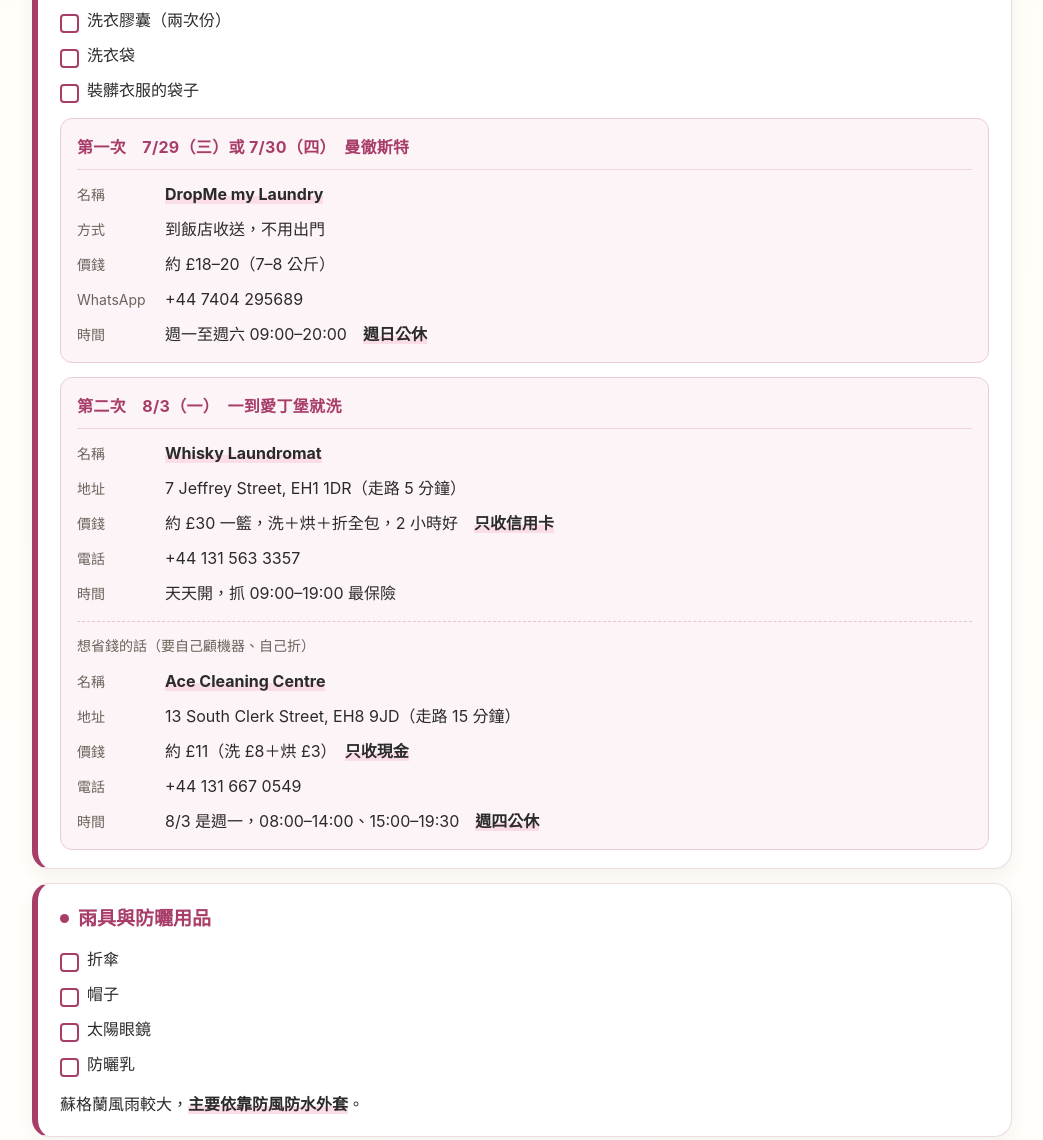
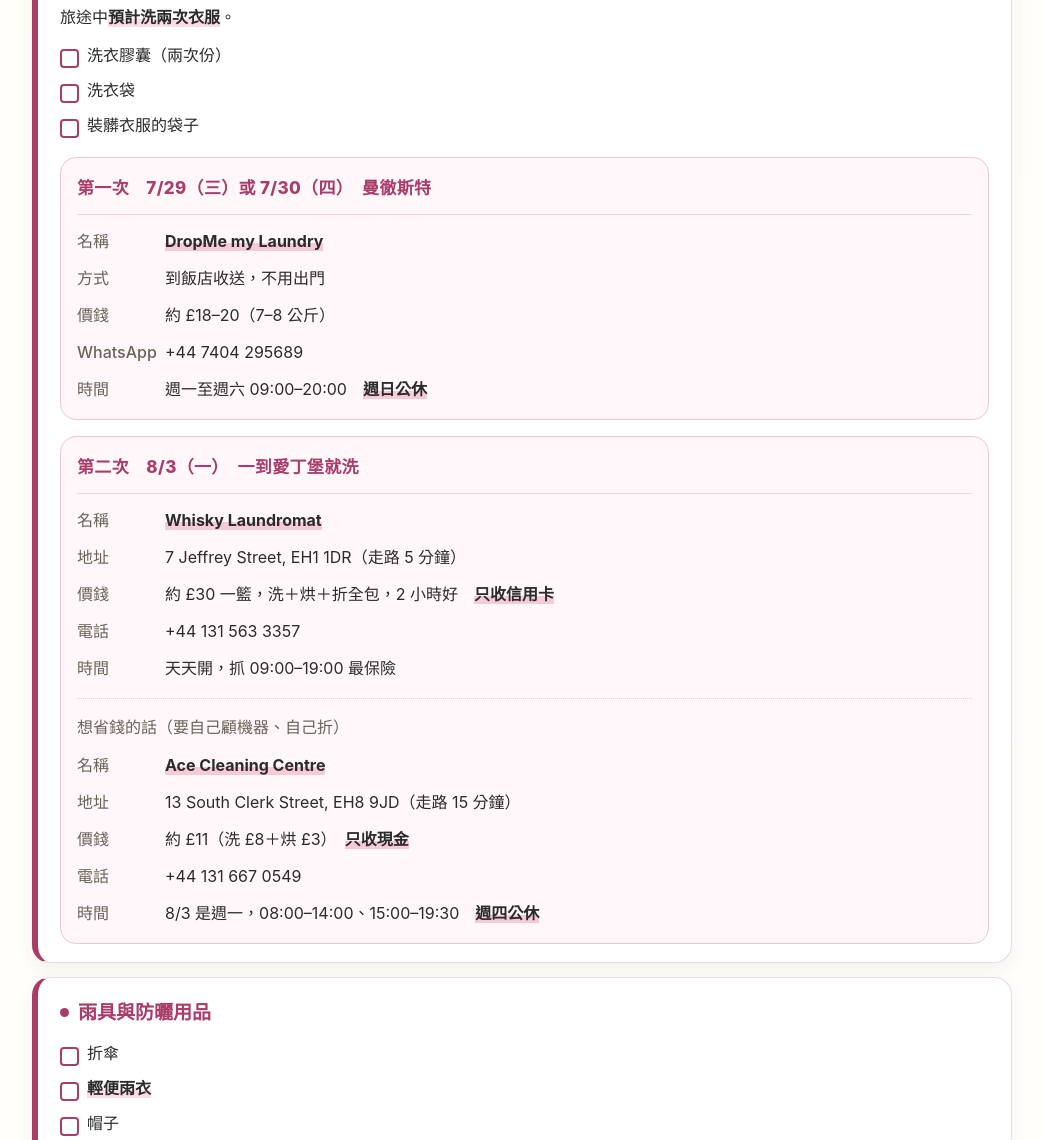
Before and after one commit to zijun-shen/-UK-TRIP, a plain HTML site: page packing.html in a window 1280 px wide. Shown: the part 1058-2198 px from the top of the page, without its empty margins (118-1161 px from the left). Drawn offline with Linux system fonts and the light colour scheme.

Commit message:
Add files via upload

```diff
--- a/packing.html
+++ b/packing.html
@@ -107,53 +107,52 @@
       padding: 13px 15px; margin: 12px 0;
     }
 
-    .wash-card {
-      background: #fdf4f7;
-      border: 1px solid #ecccd8;
-      border-radius: 12px;
-      padding: 14px 16px;
-      margin: 14px 0 0;
+
+
+    .laundry-plan {
+      margin-top: 18px;
+      display: grid;
+      gap: 16px;
     }
-    .wash-when {
-      font-weight: 700;
+    .laundry-box {
+      background: #fff7fa;
+      border: 1px solid #edc7d4;
+      border-radius: 16px;
+      padding: 16px;
+    }
+    .laundry-title {
+      margin: 0 0 12px;
+      padding-bottom: 10px;
+      border-bottom: 1px solid #f0d7df;
       color: var(--card-rose);
-      font-size: 16px;
+      font-weight: 800;
+      font-size: 17px;
       letter-spacing: .02em;
-      padding-bottom: 8px;
-      margin-bottom: 10px;
-      border-bottom: 1px solid #efd5de;
     }
-    .wash-grid {
+    .laundry-grid {
       display: grid;
-      grid-template-columns: 78px 1fr;
-      gap: 7px 10px;
-      align-items: baseline;
-      font-size: 16px;
+      grid-template-columns: 76px 1fr;
+      gap: 9px 12px;
+      align-items: start;
     }
-    .wash-grid > span {
+    .laundry-label {
       color: var(--muted);
-      font-size: 14px;
+      font-weight: 500;
     }
-    .wash-alt {
-      margin-top: 14px;
-      padding-top: 12px;
-      border-top: 1px dashed #e8c4d1;
+    .laundry-value {
+      color: var(--ink);
     }
-    .wash-alt-label {
+    .laundry-value strong {
+      background: linear-gradient(transparent 62%, #f6cbd8 62%);
+    }
+    .laundry-alt {
+      margin: 16px 0 10px;
+      padding-top: 14px;
+      border-top: 1px dotted #edc7d4;
       color: var(--muted);
-      font-size: 14px;
-      margin-bottom: 8px;
     }
-    @media (max-width: 640px) {
-      .wash-grid { grid-template-columns: 68px 1fr; gap: 6px 8px; font-size: 15px; }
-    }
-
-    .al { display: flex; align-items: baseline; gap: 0; margin: 4px 0; }
-    .al > .al-k { flex: none; }
-    .al > .al-v { flex: 1; min-width: 0; }
-    @media (max-width: 640px) {
-      .al { display: block; }
-      .al > .al-k { display: inline; }
+    @media (max-width: 520px) {
+      .laundry-grid { grid-template-columns: 68px 1fr; }
     }
 
     footer { margin-top: 28px; color: var(--muted); text-align: center; font-size: 14px; }
@@ -182,7 +181,6 @@
 <div class="notice">
 <strong>🧳 準備原則</strong>
 <div class="chips">
-<span class="chip">辦好國際漫遊 20 天流量</span>
 <span class="chip">每人 8 天份衣物</span>
 <span class="chip">旅途中洗兩次衣服</span>
 <span class="chip">行李箱留空間</span>
@@ -197,6 +195,7 @@
 <h3>衣物</h3>
 <p>每人帶<b>大約 8 天份</b>就好。七月底到八月初，倫敦約 14～24°C、愛丁堡約 11～19°C、蘇格蘭高地約 9～18°C，山區可能更冷。</p>
 <ul>
+<li><b>長袖上衣 3～4 件</b></li>
 <li>薄長袖外套</li>
 <li><b>防風防水外套</b></li>
 <li>較保暖的衣物</li>
@@ -222,36 +221,35 @@
 <li>洗衣袋</li>
 <li>裝髒衣服的袋子</li>
 </ul>
-<div class="wash-card">
-<div class="wash-when">第一次　7/29（三）或 7/30（四）　曼徹斯特</div>
-<div class="wash-grid">
-<span>名稱</span><div><b>DropMe my Laundry</b></div>
-<span>方式</span><div>到飯店收送，不用出門</div>
-<span>價錢</span><div>約 £18–20（7–8 公斤）</div>
-<span>WhatsApp</span><div>+44 7404 295689</div>
-<span>時間</span><div>週一至週六 09:00–20:00　<b>週日公休</b></div>
-</div>
-</div>
-
-<div class="wash-card">
-<div class="wash-when">第二次　8/3（一）　一到愛丁堡就洗</div>
-<div class="wash-grid">
-<span>名稱</span><div><b>Whisky Laundromat</b></div>
-<span>地址</span><div>7 Jeffrey Street, EH1 1DR（走路 5 分鐘）</div>
-<span>價錢</span><div>約 £30 一籃，洗＋烘＋折全包，2 小時好　<b>只收信用卡</b></div>
-<span>電話</span><div>+44 131 563 3357</div>
-<span>時間</span><div>天天開，抓 09:00–19:00 最保險</div>
-</div>
-<div class="wash-alt">
-<div class="wash-alt-label">想省錢的話（要自己顧機器、自己折）</div>
-<div class="wash-grid">
-<span>名稱</span><div><b>Ace Cleaning Centre</b></div>
-<span>地址</span><div>13 South Clerk Street, EH8 9JD（走路 15 分鐘）</div>
-<span>價錢</span><div>約 £11（洗 £8＋烘 £3）　<b>只收現金</b></div>
-<span>電話</span><div>+44 131 667 0549</div>
-<span>時間</span><div>8/3 是週一，08:00–14:00、15:00–19:30　<b>週四公休</b></div>
-</div>
-</div>
+<div class="laundry-plan">
+  <div class="laundry-box">
+    <div class="laundry-title">第一次　7/29（三）或 7/30（四）　曼徹斯特</div>
+    <div class="laundry-grid">
+      <div class="laundry-label">名稱</div><div class="laundry-value"><strong>DropMe my Laundry</strong></div>
+      <div class="laundry-label">方式</div><div class="laundry-value">到飯店收送，不用出門</div>
+      <div class="laundry-label">價錢</div><div class="laundry-value">約 £18–20（7–8 公斤）</div>
+      <div class="laundry-label">WhatsApp</div><div class="laundry-value">+44 7404 295689</div>
+      <div class="laundry-label">時間</div><div class="laundry-value">週一至週六 09:00–20:00　<strong>週日公休</strong></div>
+    </div>
+  </div>
+  <div class="laundry-box">
+    <div class="laundry-title">第二次　8/3（一）　一到愛丁堡就洗</div>
+    <div class="laundry-grid">
+      <div class="laundry-label">名稱</div><div class="laundry-value"><strong>Whisky Laundromat</strong></div>
+      <div class="laundry-label">地址</div><div class="laundry-value">7 Jeffrey Street, EH1 1DR（走路 5 分鐘）</div>
+      <div class="laundry-label">價錢</div><div class="laundry-value">約 £30 一籃，洗＋烘＋折全包，2 小時好　<strong>只收信用卡</strong></div>
+      <div class="laundry-label">電話</div><div class="laundry-value">+44 131 563 3357</div>
+      <div class="laundry-label">時間</div><div class="laundry-value">天天開，抓 09:00–19:00 最保險</div>
+    </div>
+    <div class="laundry-alt">想省錢的話（要自己顧機器、自己折）</div>
+    <div class="laundry-grid">
+      <div class="laundry-label">名稱</div><div class="laundry-value"><strong>Ace Cleaning Centre</strong></div>
+      <div class="laundry-label">地址</div><div class="laundry-value">13 South Clerk Street, EH8 9JD（走路 15 分鐘）</div>
+      <div class="laundry-label">價錢</div><div class="laundry-value">約 £11（洗 £8＋烘 £3）　<strong>只收現金</strong></div>
+      <div class="laundry-label">電話</div><div class="laundry-value">+44 131 667 0549</div>
+      <div class="laundry-label">時間</div><div class="laundry-value">8/3 是週一，08:00–14:00、15:00–19:30　<strong>週四公休</strong></div>
+    </div>
+  </div>
 </div>
 </section>
 
@@ -259,6 +257,7 @@
 <h3>雨具與防曬用品</h3>
 <ul>
 <li>折傘</li>
+<li><b>輕便雨衣</b></li>
 <li>帽子</li>
 <li>太陽眼鏡</li>
 <li>防曬乳</li>
@@ -293,7 +292,6 @@
 <section class="pack-card">
 <h3>電子用品</h3>
 <ul>
-<li><b>國際漫遊</b><small>（出發前辦好 20 天流量）</small></li>
 <li><b>英國轉接頭</b><small>（已備）</small></li>
 <li>充電器、充電線</li>
 <li>行動電源</li>
```
